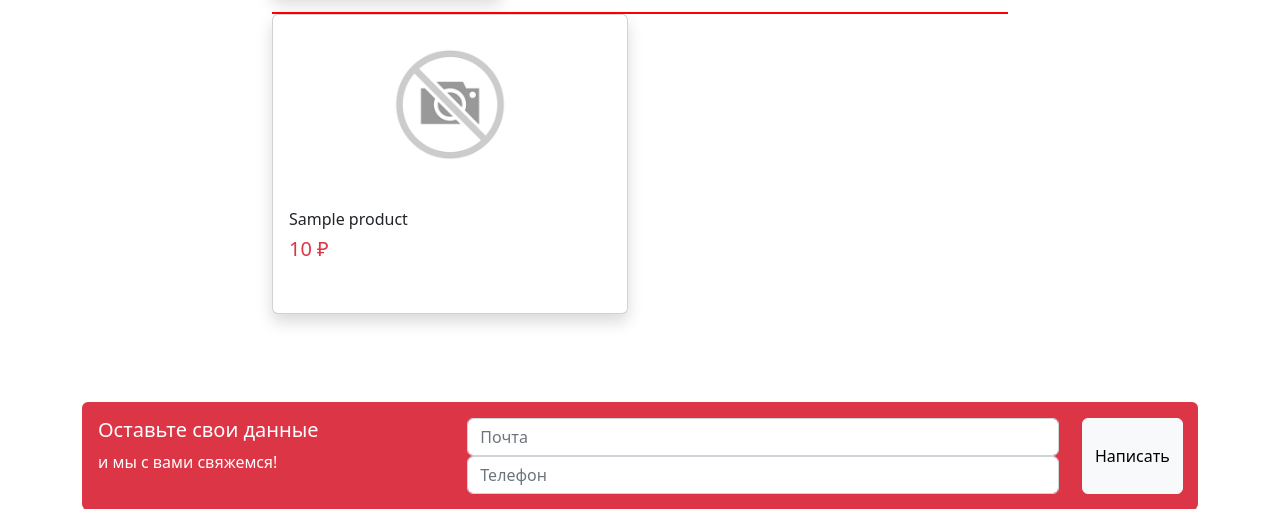
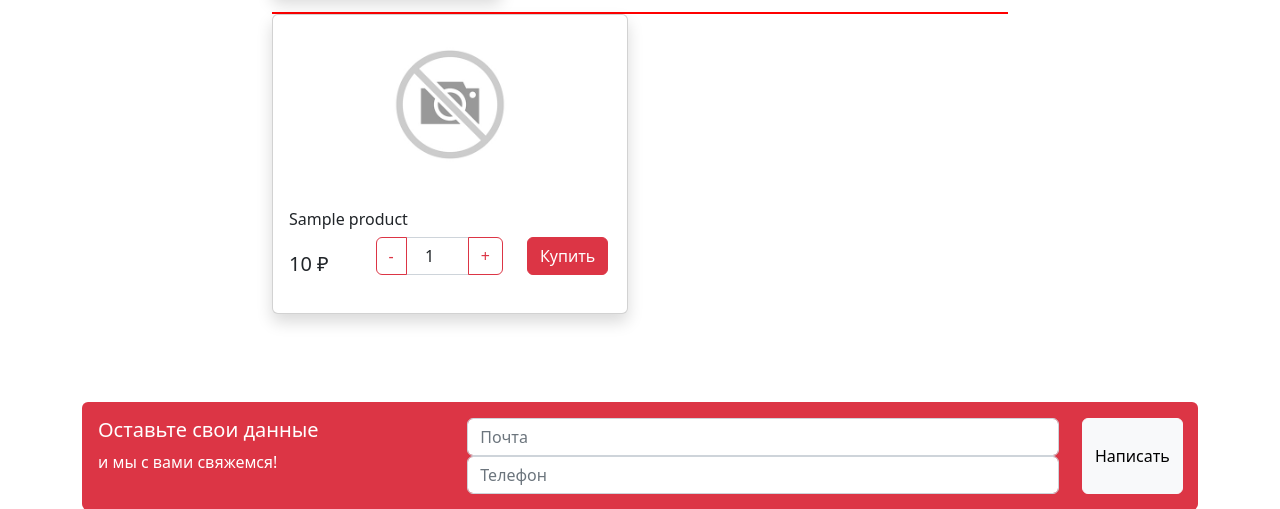
Before and after one commit to annashutova/atman_flask, a Flask app: template app/templates/products/category.html in a window 1280 px wide. Shown: the part 620-1129 px from the top of the page. Run offline with Flask 3, Linux system fonts and the light colour scheme; the template is opened without the code that fills it: most values are stand-ins (such as "Sample title", 1, 10 or a date in 2020); grey boxes marked "Sample" are stand-in pictures; some libraries are stand-ins or nearby versions.

Commit message:
fix: product quantity selection form

```diff
--- a/app/templates/products/category.html
+++ b/app/templates/products/category.html
@@ -41,7 +41,27 @@
                             {% endif %}
                             <div class="card-body">
                                 <h6 class="card-title">{{ product.title }}</h6>
-                                <h5 class="card-text text-danger">{{ product.price }}  ₽</h5>
+                                <div class="row d-flex">
+                                    <div class="col-md-3 mb-3 align-self-center">
+                                        <h5 class="card-text">{{ product.price }}  ₽</h5>
+                                    </div>
+                                    <div class="col-md-9 mb-3 align-self-center">
+                                        <form class="addToCartForm" action="{{ url_for('products.add_to_cart', product_id=product.id) }}" method="post">
+                                            <div class="row d-flex">
+                                                <div class="col-md-7 mb-3">
+                                                    <div class="input-group">
+                                                        <button class="btn btn-outline-danger decreaseBtn" type="button">-</button>
+                                                        <input type="number" name="quantity" button-id="{{ loop.index0 }}" class="form-control text-center quantityInput" value="1" min="1">
+                                                        <button class="btn btn-outline-danger increaseBtn" type="button">+</button>
+                                                    </div>
+                                                </div>
+                                                <div class="col-md-5 mb-3">
+                                                    <button class="btn btn-danger" type="button" button-id="{{ loop.index0 }}" redirect-url="{{ url_for('products.cart') }}">Купить</button>
+                                                </div>
+                                            </div>
+                                        </form>
+                                    </div>
+                                </div>
                             </div>
                         </div>
                     </div>
@@ -51,3 +71,6 @@
     </div>
 </div>
 {% endblock %}
+{% block script %}
+    <script type="text/javascript" src="{{url_for('static', filename='javascript/product_quantity.js')}}"></script>
+{% endblock %}
```
